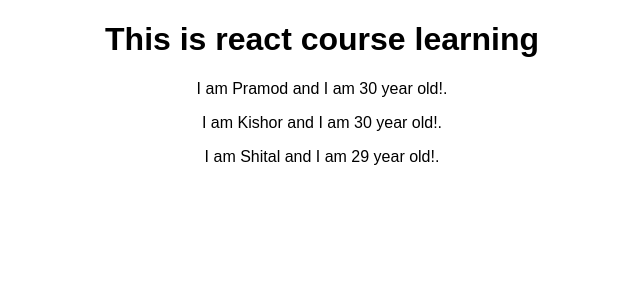
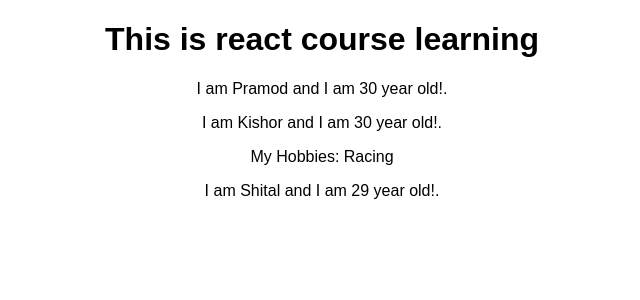
Before and after one commit to pramodkharade/REACTJS-Learning, a React (Create React App) app: page / in a window 1280 px wide. Shown: the top 300 px of the page, without its empty margins (318-958 px from the left). Built offline with nearby package versions, Linux system fonts and the light colour scheme.

Commit message:
children props use

```diff
--- a/src/Person/Person.js
+++ b/src/Person/Person.js
@@ -1,6 +1,11 @@
 import React from 'react';
 const person =  (props) =>{
-    return <p>I am {props.name} and I am { props.age} year old!.</p>;
+    return (
+        <div>
+            <p>I am {props.name} and I am { props.age} year old!.</p>
+            <p>{props.children}</p>
+        </div>
+    );
 };
 
 export default person;
```
